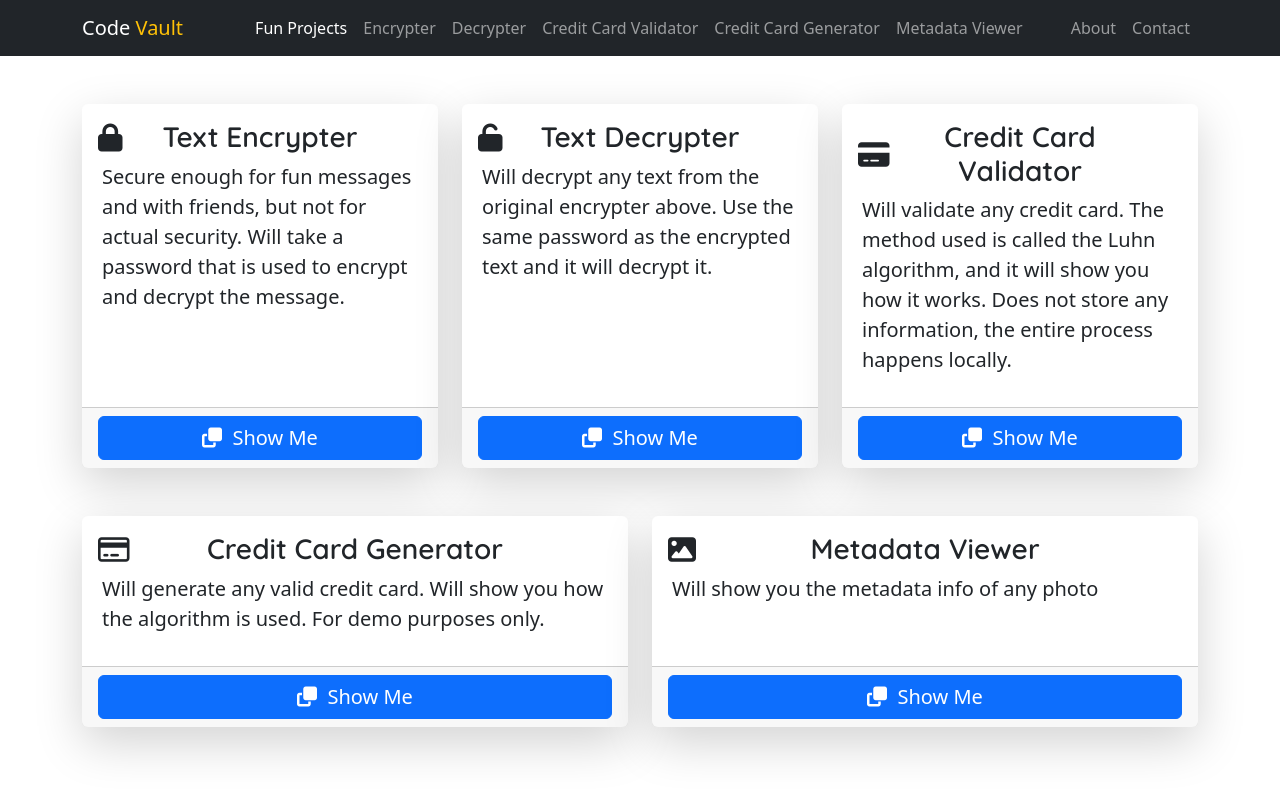
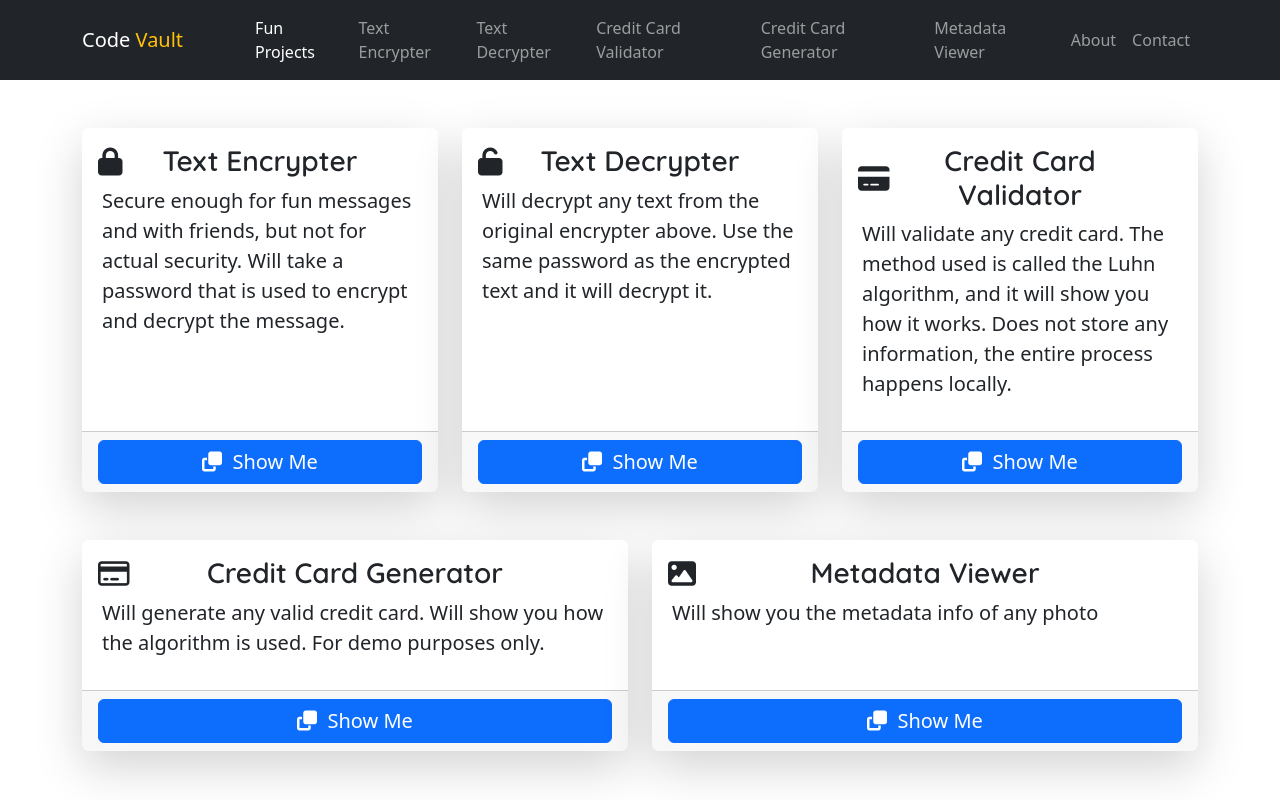
Before and after one commit to Oded2/Code-Vault, a SvelteKit app: page /fun-projects in a window 1280 px wide. Built offline with nearby package versions, Linux system fonts and the light colour scheme; a web font is replaced by a local one.

Commit message:
Updated titles

```diff
--- a/src/data/hrefs.json
+++ b/src/data/hrefs.json
@@ -30,11 +30,11 @@
         },
         "encrypt": {
             "link": "/fun-projects/encrypt",
-            "title": "Encrypter"
+            "title": "Text Encrypter"
         },
         "decrypt": {
             "link": "/fun-projects/decrypt",
-            "title": "Decrypter"
+            "title": "Text Decrypter"
         },
         "ccvalidator": {
             "link": "/fun-projects/ccvalidator",
--- a/src/routes/fun-projects/+page.svelte
+++ b/src/routes/fun-projects/+page.svelte
@@ -12,7 +12,7 @@
       <div class="row">
         <FunProjectsCard
           icon="lock"
-          title="Text Encrypter"
+          title={homeRef["encrypt"]["title"]}
           description="Secure enough for fun messages and with friends, but not for actual
         security. Will take a password that is used to encrypt and decrypt the
         message."
@@ -20,13 +20,13 @@
         />
         <FunProjectsCard
           icon="unlock"
-          title="Text Decrypter"
+          title={homeRef["decrypt"]["title"]}
           description="Will decrypt any text from the original encrypter above. Use the same password as the encrypted text and it will decrypt it."
           href={homeRef["decrypt"]["link"]}
         />
         <FunProjectsCard
           icon="credit-card"
-          title="Credit Card Validator"
+          title={homeRef["ccvalidator"]["title"]}
           description="Will validate any credit card. The method used is called the Luhn algorithm, and it will show you how it works. Does not store any information, the entire process happens locally."
           href={homeRef["ccvalidator"]["link"]}
         />
@@ -34,14 +34,14 @@
           large={true}
           iconType="regular"
           icon="credit-card"
-          title="Credit Card Generator"
+          title={homeRef["ccgenerator"]["title"]}
           description="Will generate any valid credit card. Will show you how the algorithm is used. For demo purposes only."
           href={homeRef["ccgenerator"]["link"]}
         />
         <FunProjectsCard
           large={true}
           icon="image"
-          title="Metadata Viewer"
+          title={homeRef["photodata"]["title"]}
           description="Will show you the metadata info of any photo"
           href={homeRef["photodata"]["link"]}
         />
```
